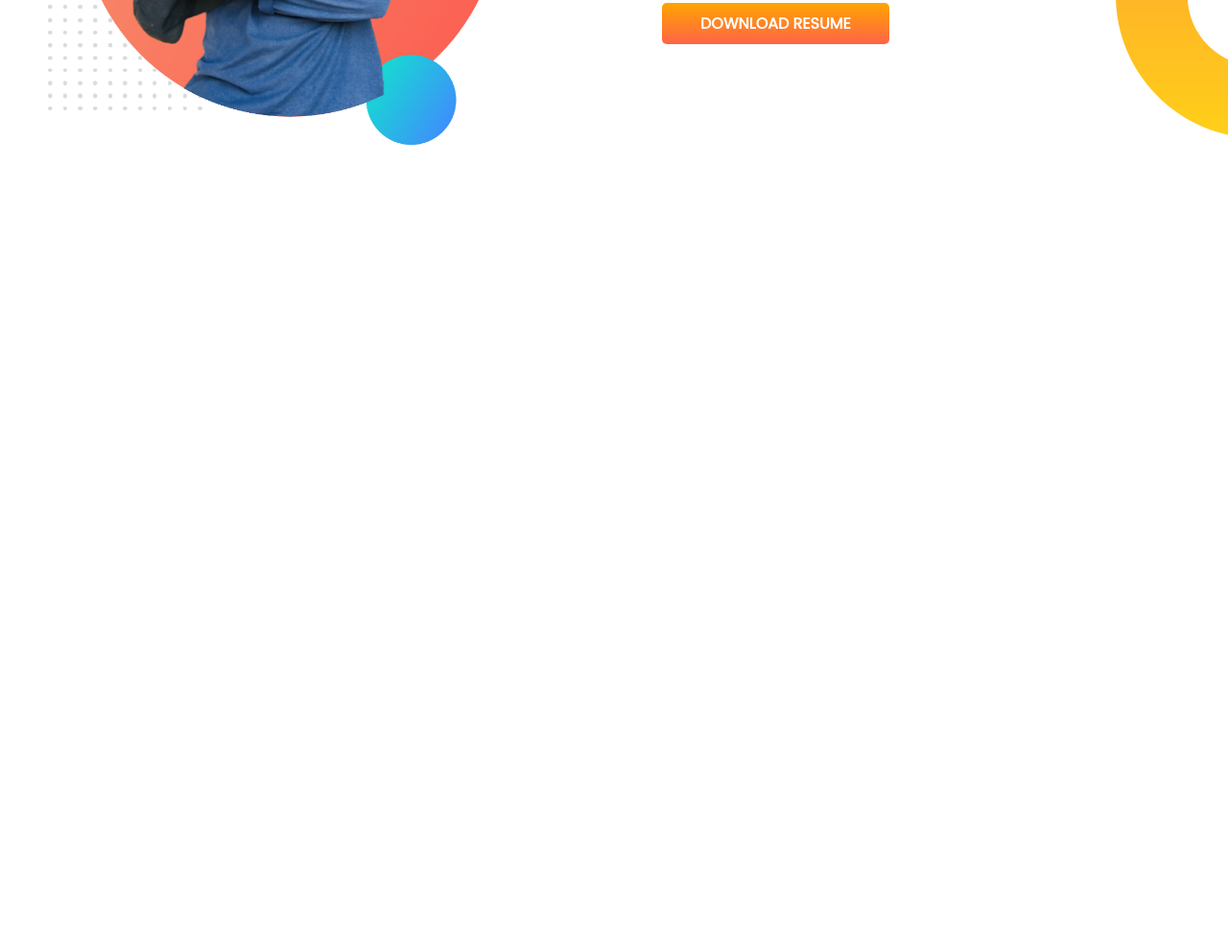
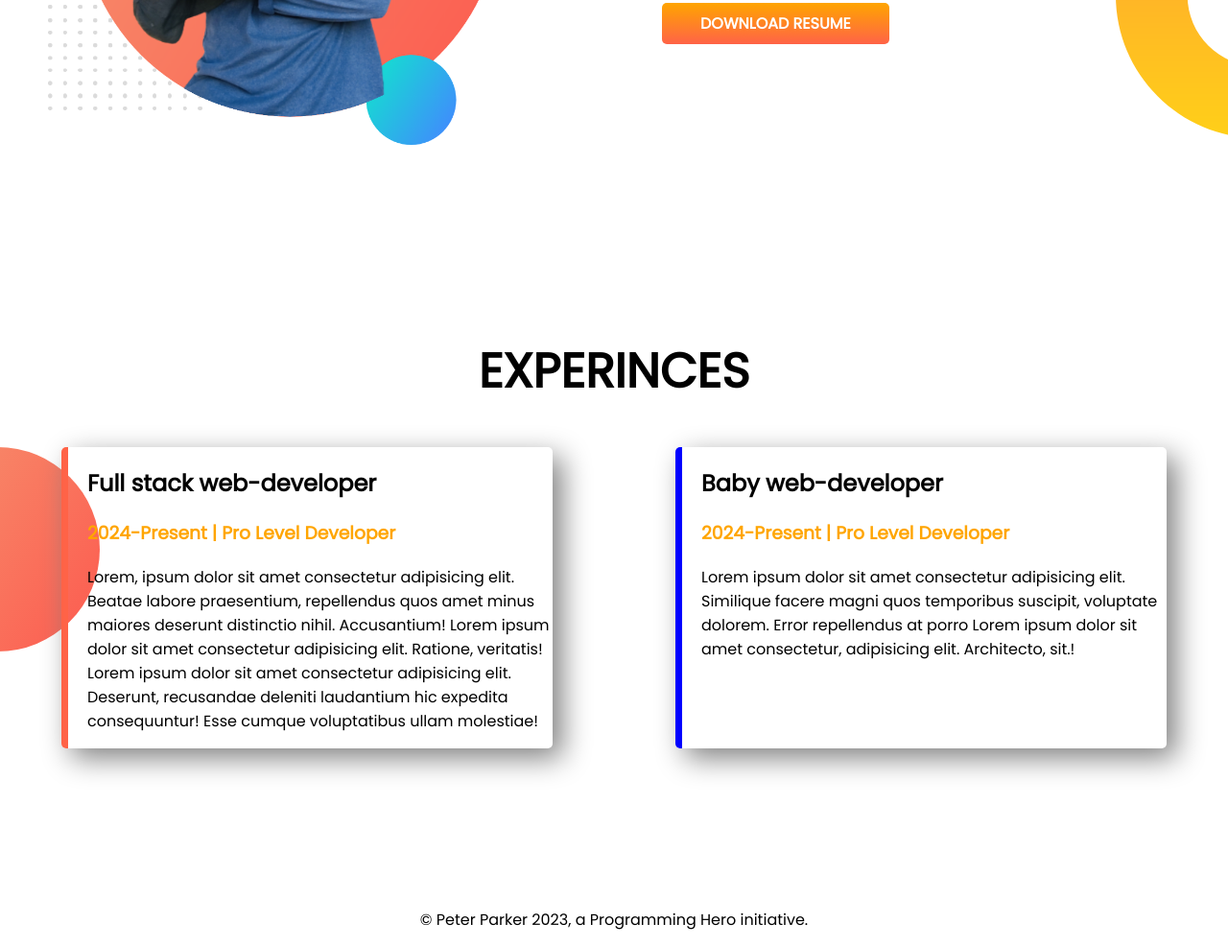
Before and after one commit to safwanbin2/developer-portfolio, a plain HTML site: page index.html in a window 1280 px wide. Shown: the part 943-1930 px from the top of the page at 96% size. Before the commit the page ends 1251 px from the top, so only its background shows below. Drawn offline with Linux system fonts and the light colour scheme.

Commit message:
final commit

```diff
--- a/index.html
+++ b/index.html
@@ -34,5 +34,23 @@
             <a href="#" class="orange-button">DOWNLOAD RESUME</a>
         </div>
     </section>
+    <section class="experience-area">
+        <h1>EXPERINCES</h1>
+        <div class="flexible-experience">
+            <div class="experience-item" id="tomato-border">
+                <h2>Full stack web-developer</h2>
+                <h3 class="orange-text">2024-Present | Pro Level Developer</h3>
+                <p>Lorem, ipsum dolor sit amet consectetur adipisicing elit. Beatae labore praesentium, repellendus quos amet minus maiores deserunt distinctio nihil. Accusantium! Lorem ipsum dolor sit amet consectetur adipisicing elit. Ratione, veritatis! Lorem ipsum dolor sit amet consectetur adipisicing elit. Deserunt, recusandae deleniti laudantium hic expedita consequuntur! Esse cumque voluptatibus ullam molestiae!</p>
+            </div>
+            <div class="experience-item" id="blue-border">
+                <h2>Baby web-developer</h2>
+                <h3 class="orange-text">2024-Present | Pro Level Developer</h3>
+                <p>Lorem ipsum dolor sit amet consectetur adipisicing elit. Similique facere magni quos temporibus suscipit, voluptate dolorem. Error repellendus at porro Lorem ipsum dolor sit amet consectetur, adipisicing elit. Architecto, sit.!</p>
+            </div>
+        </div>
+    </section>
 </body>
+<footer>
+    <p>© Peter Parker 2023, a Programming Hero initiative.</p>
+</footer>
 </html>
--- a/style.css
+++ b/style.css
@@ -36,3 +36,29 @@ h1{
     background-repeat: no-repeat;
     background-position: right;
 }
+.flexible-experience{
+    display: flex;
+    padding-bottom: 150px;
+    background-image: url(images/exp-bg.png);
+    background-repeat: no-repeat;
+}
+.experience-area h1{
+    text-align: center;
+}
+.experience-item{
+    width: 40%;
+    margin-left: 5%;
+    margin-right: 5%;
+    padding-left: 20px;
+    box-shadow: 10px 10px 30px grey;
+    border-radius: 5px;
+}
+#tomato-border{
+    border-left: 7px solid tomato;
+}
+#blue-border{
+    border-left: 7px solid blue;
+}
+footer p{
+    text-align: center;
+}
```
